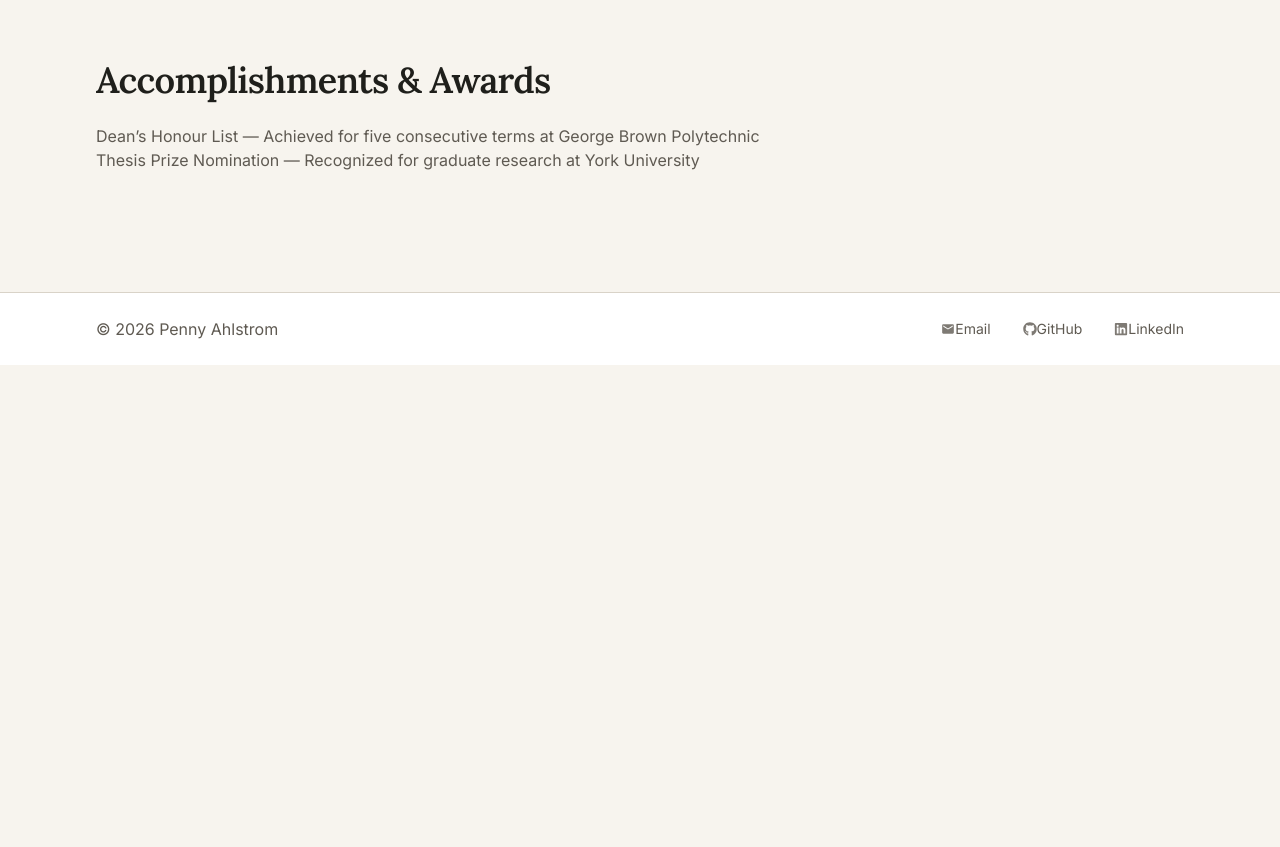
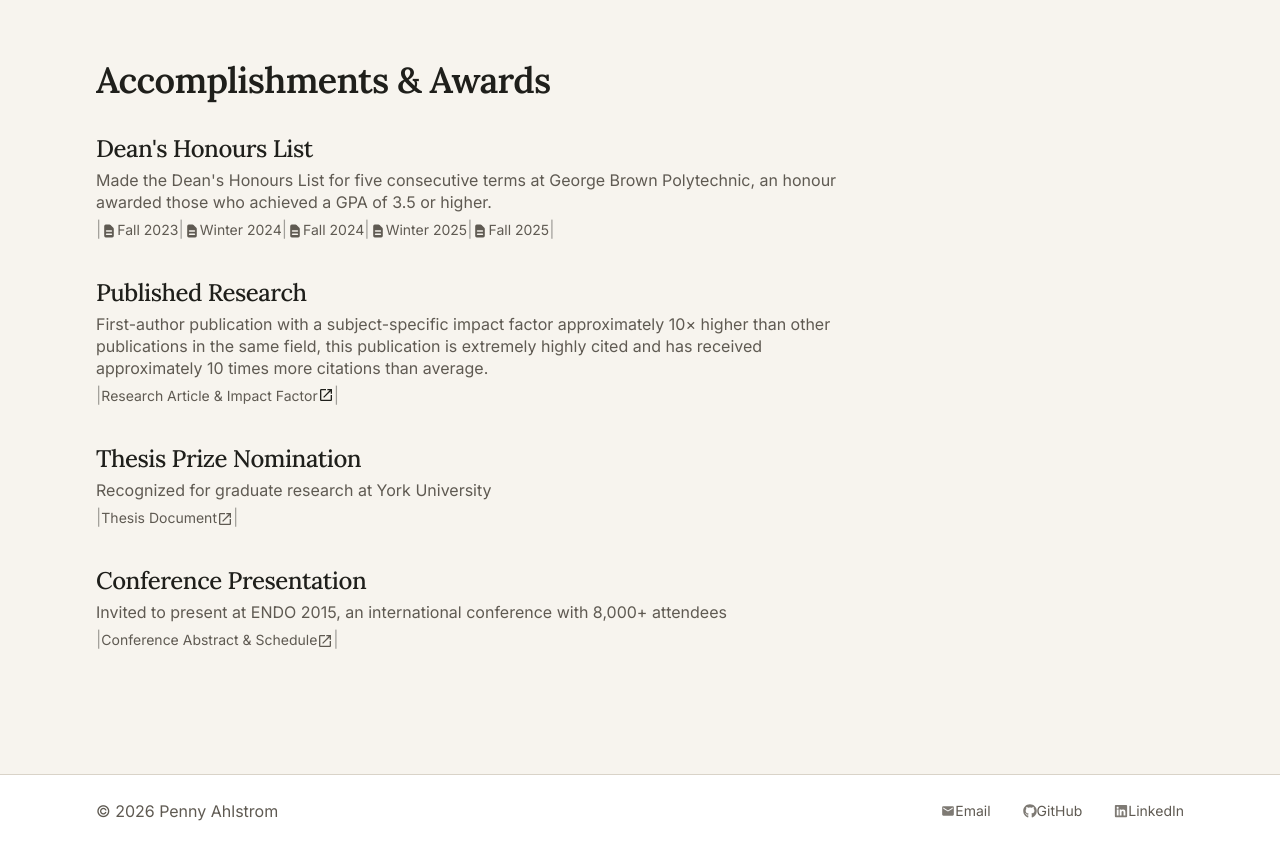
Before and after one commit to PennyAhlstrom/my-portfolio, a Next.js app: page /about in a window 1280 px wide. Shown: the part 2940-3787 px from the top of the page. Before the commit the page ends 3305 px from the top, so only its background shows below. Built offline with nearby package versions, Linux system fonts and the light colour scheme.

Commit message:
refactor layout of accomplishment component on about page, add links and two additional accomplishments, published research and conference presentation, optimized layout and styling

```diff
--- a/components/about/Accomplishments.tsx
+++ b/components/about/Accomplishments.tsx
@@ -2,19 +2,90 @@ import Section from "@/components/ui/SectionWrapper";
 import Container from "@/components/layout/Container";
 import SectionHeader from "@/components/ui/SectionHeader";
 import Text from "@/components/ui/Text";
+import AppLink from "@/components/ui/AppLink";
+import { actionIcons } from "@/components/icons/actionIcons";
+
+const OpenIcon = actionIcons.view;
+const DocumentIcon = actionIcons.document;
 
 export default function Accomplishments() {
   return (
-        <Section variant="plain">
+    <Section variant="plain">
       <Container>
         <div className="max-w-3xl">
           <SectionHeader>Accomplishments & Awards</SectionHeader>
 
-          <Text className="mt-4 text-muted">
-            Dean’s Honour List — Achieved for five consecutive terms at George Brown Polytechnic
-            <br />
-            Thesis Prize Nomination — Recognized for graduate research at York University
-          </Text>
+          <div className="mt-8  space-y-1">
+            <SectionHeader as="h3" size="small">Dean's Honours List</SectionHeader>
+            <Text className="text-muted leading-snug">
+              Made the Dean's Honours List for five consecutive terms at George Brown Polytechnic, an honour awarded those who achieved a GPA of 3.5 or higher.
+            </Text>
+            <span className="opacity-40">|</span>
+              <AppLink href="/docs/dean-letter-f2023.pdf" external variant="muted">
+                <DocumentIcon className="inline-block text-base" />
+                Fall 2023
+              </AppLink>
+              <span className="opacity-40">|</span>
+              <AppLink href="/docs/dean-letter-w2024.pdf" external variant="muted">
+                <DocumentIcon className="inline-block text-base" />
+                Winter 2024
+              </AppLink>
+              <span className="opacity-40">|</span>
+              <AppLink href="/docs/dean-letter-f2024.pdf" external variant="muted">
+                <DocumentIcon className="inline-block text-base" />
+                Fall 2024
+              </AppLink>
+              <span className="opacity-40">|</span>
+              <AppLink href="/docs/dean-letter-w2025.pdf" external variant="muted">
+                <DocumentIcon className="inline-block text-base" />
+                Winter 2025
+              </AppLink>
+              <span className="opacity-40">|</span>
+              <AppLink href="/docs/dean-letter-f2025.pdf" external variant="muted">
+                <DocumentIcon className="inline-block text-base" />
+                Fall 2025
+              </AppLink>
+              <span className="opacity-40">|</span>
+          </div>
+
+          <div className="mt-8  space-y-1">
+            <SectionHeader as="h3" size="small">Published Research</SectionHeader>
+            <Text className="text-muted leading-snug">
+              First-author publication with a subject-specific impact factor approximately 10× higher than other publications in the same field, this publication is extremely highly cited and has received approximately 10 times more citations than average.
+            </Text>
+            <span className="opacity-40">|</span>
+              <AppLink href="https://badge.dimensions.ai/details/doi/10.1530/JME-17-0096?domain=https://jme.bioscientifica.com" external variant="muted">
+                Research Article & Impact Factor
+              </AppLink>
+              <OpenIcon className="inline-block text-base" />
+              <span className="opacity-40">|</span>
+          </div>
+
+          <div className="mt-8  space-y-1">
+            <SectionHeader as="h3" size="small">Thesis Prize Nomination</SectionHeader>
+            <Text className="text-muted leading-snug">
+              Recognized for graduate research at York University
+            </Text>
+            <span className="opacity-40">|</span>
+              <AppLink href="https://recherche-collection-search.bac-lac.gc.ca/eng/home/preservica?pid=e0ad5639-1017-41d4-a8fe-516535be6e92&app=laccat&resource=folderlist" external variant="muted">
+                Thesis Document
+                <OpenIcon className="inline-block text-base" />
+              </AppLink>
+              <span className="opacity-40">|</span>
+          </div>
+
+          <div className="mt-8  space-y-1">
+            <SectionHeader as="h3" size="small">Conference Presentation</SectionHeader>
+            <Text className="text-muted leading-snug">
+              Invited to present at ENDO 2015, an international conference with 8,000+ attendees
+            </Text>
+            <span className="opacity-40">|</span>
+              <AppLink href="https://plan.core-apps.com/tristar_endo15/abstract/ce68804dc0833021856b4af3d612d65c" external variant="muted">
+                Conference Abstract & Schedule
+                <OpenIcon className="inline-block text-base" />
+              </AppLink>
+              <span className="opacity-40">|</span>
+           </div>
         </div>
       </Container>
     </Section>
```
